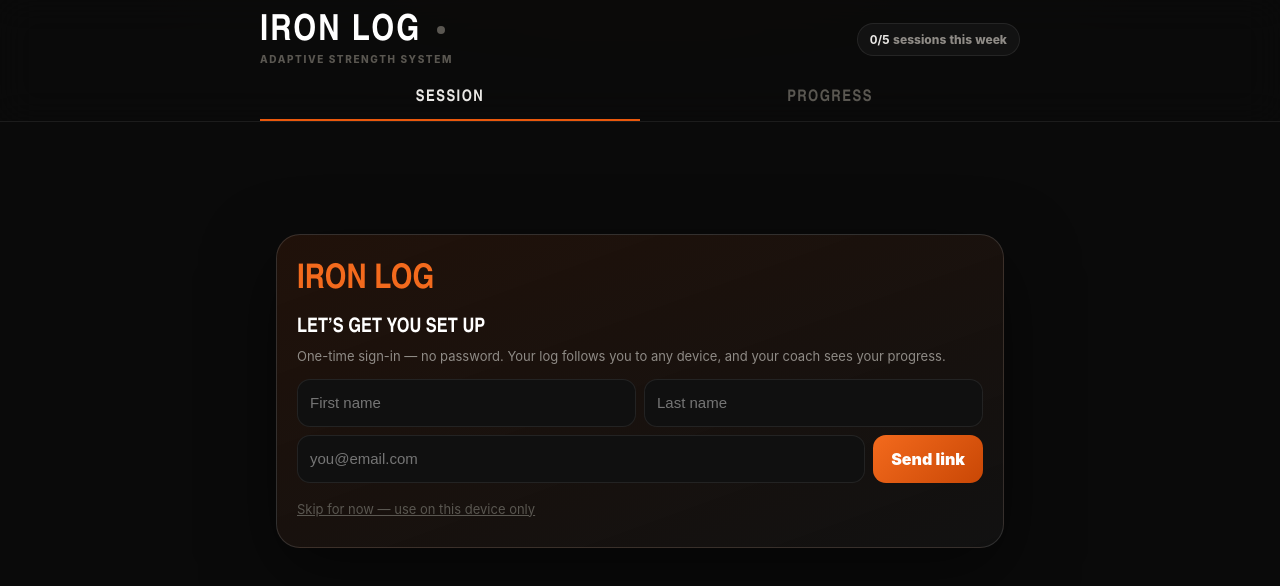
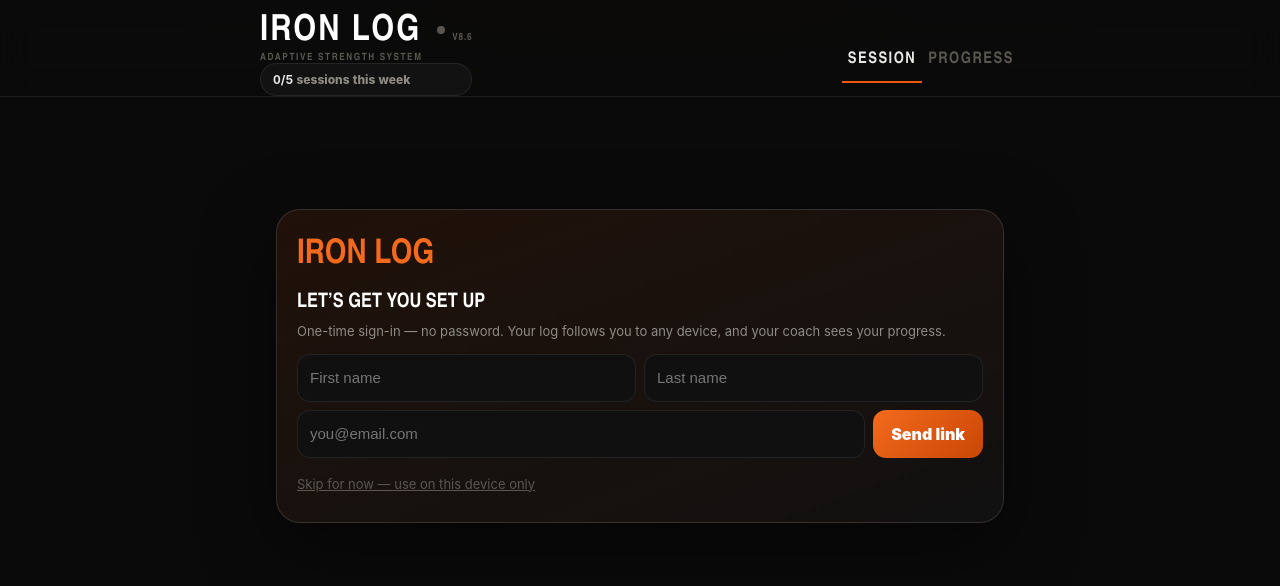
Before and after one commit to JCFrith/Iron-Log, a plain HTML site: page index.html in a window 1280 px wide. Drawn offline with Linux system fonts and the light colour scheme.

Commit message:
Add files via upload

```diff
--- a/index.html
+++ b/index.html
@@ -363,6 +363,7 @@
     background:linear-gradient(135deg,#f36a1d,#c94705); color:#fff; font-weight:900;
   }
   .silink { border:0; background:none; color:var(--accent-hi); font-size:13px; text-decoration:underline; padding:4px 0; }
+  .ver { margin-left:7px; color:var(--faint); font-size:10px; font-weight:700; letter-spacing:.08em; }
   .netdot { display:inline-block; width:8px; height:8px; border-radius:99px; vertical-align:middle; margin-left:6px; }
   .netdot.local { background:var(--faint); }
   .netdot.syncing { background:var(--warn); }
@@ -442,7 +443,7 @@
 </defs></svg>
 <header><div class="hin">
   <div class="hrow">
-    <div><div class="brand disp">Iron Log <span id="netdot" class="netdot local"></span></div><div class="brandsub">Adaptive strength system</div></div>
+    <div><div class="brand disp">Iron Log <span id="netdot" class="netdot local"></span><span class="ver num" id="verbadge"></span><div class="brandsub">Adaptive strength system</div></div>
     <div class="weekbadge num" id="weekbadge"></div>
   </div>
   <div class="tabs">
@@ -530,6 +531,7 @@ SCHEDULE = BUILTIN_SCHEDULE;
 const SUPA = "https://dercdbnghufetxjplpgq.supabase.co";
 const SUPA_KEY = "sb_publishable_DwhAO12EzwOlMgLUpxdwkg_AuXGS3lY";
 const AUTH_KEY = "iron-log-auth";
+const APP_VERSION = "8.6";
 
 let auth = null;      // {at, rt, exp, uid, email}
 let profile = null;   // {display_name, is_coach, program_id}
@@ -1474,6 +1476,7 @@ function renderProgress(){
   h += '</div>';
 
   h += '<details class="sys a"><summary>System \u2014 account & backup</summary><div class="sysin">';
+  h += '<p class="statline">Iron Log v'+APP_VERSION+'</p>';
   if (auth){
     h += '<p class="statline ok">Signed in as '+esc(auth.email||auth.uid)+(programName?' \u00B7 '+esc(programName):'')+'</p>';
     h += '<p class="statline">Every saved workout syncs to your account automatically. Sign in on any device to pick up your full history.</p>';
@@ -1558,6 +1561,7 @@ try {
     draftRestored = true;
   } else if (d) clearDraft();
 } catch(e){}
+(function(){ const v=document.getElementById("verbadge"); if (v) v.textContent="v"+APP_VERSION; })();
 render();
 if (draftRestored) setTimeout(()=>toast("Unsaved session restored \u2014 pick up where you left off."), 400);
 bootBackend();
```
